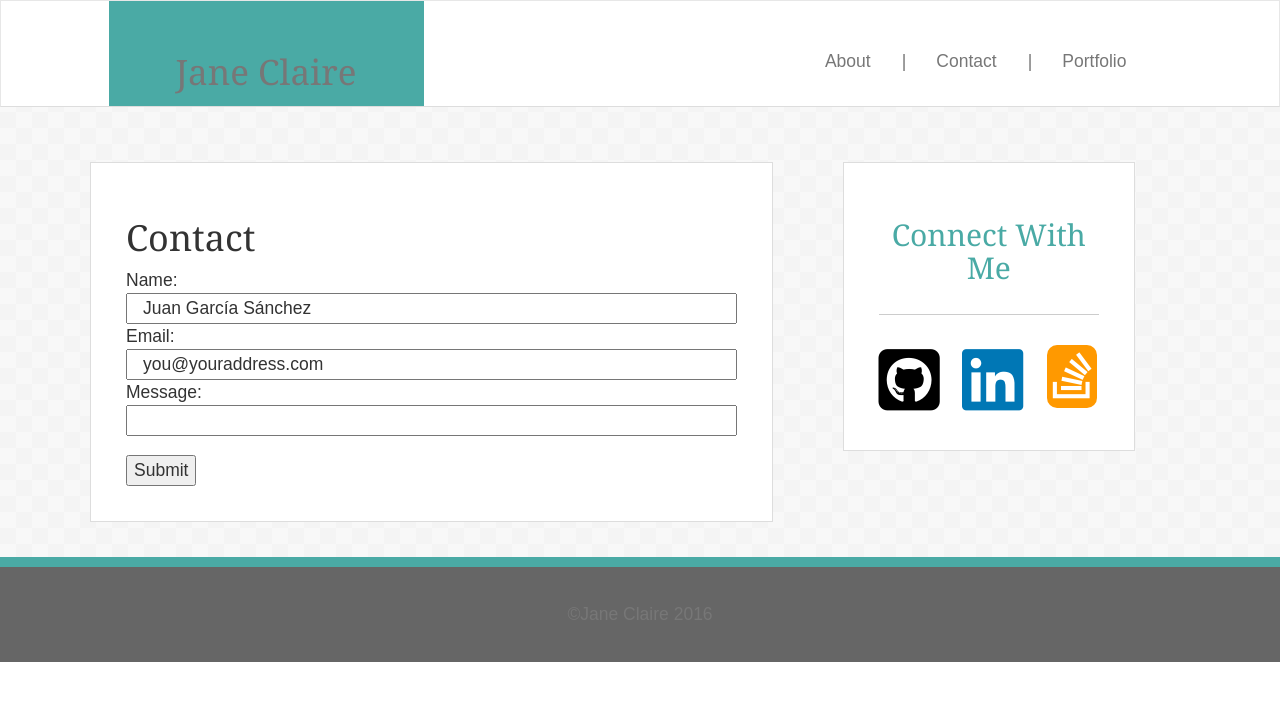
After one commit to pixiephreak/GWCB_bootstrap-portfolio, a PHP site: page /contact.html in a window 1280 px wide. The commit adds this page. Shown: the top 701 px of the page. Run offline with PHP 8.4, Linux system fonts and the light colour scheme; some libraries are stand-ins or nearby versions.

Commit message:
add contact page

```diff
--- a/assets/css/style.css
+++ b/assets/css/style.css
@@ -55,6 +55,8 @@ h1, h2 {font-family: 'Georgia', Times, Times New Roman, serif;}
 .navbar-header {
 	height: 6em;
 	padding-left: 7em;
+	/*doesn't override bootstrap css :(*/
+	color: #fff;
 }
 
 .navbar-collapse {
--- /dev/null
+++ b/contact.html
@@ -0,0 +1,108 @@
+<!DOCTYPE html>
+<html lang="en">
+<head>
+  <meta charset="utf-8">
+  <meta http-equiv="X-UA-Compatible" content="IE=edge">
+  <meta name="viewport" content="width=device-width, initial-scale=1">
+
+  <title>Bootstrap Responsive Portfolio &#x21e8; About</title>
+  <!-- reset styles for uniformity accross browsers -->
+  <link rel="stylesheet" type="text/css" href="assets/css/reset.css">
+  <!-- Latest compiled and minified CSS -->
+  <link rel="stylesheet" href="https://maxcdn.bootstrapcdn.com/bootstrap/3.3.7/css/bootstrap.min.css" integrity="sha384-BVYiiSIFeK1dGmJRAkycuHAHRg32OmUcww7on3RYdg4Va+PmSTsz/K68vbdEjh4u" crossorigin="anonymous">
+  <!-- font awesome -->
+  <script src="https://use.fontawesome.com/bdf18541d4.js"></script>
+  <!-- custom css -->
+  <link rel="stylesheet" type="text/css" href="assets/css/style.css">
+
+  <!-- HTML5 shim and Respond.js for IE8 support of HTML5 elements and media queries -->
+  <!-- WARNING: Respond.js doesn't work if you view the page via file:// -->
+    <!--[if lt IE 9]>
+      <script src="https://oss.maxcdn.com/html5shiv/3.7.3/html5shiv.min.js"></script>
+      <script src="https://oss.maxcdn.com/respond/1.4.2/respond.min.js"></script>
+      <![endif]-->
+    </head>
+
+    <body>
+      <div class="container-fluid">
+
+        <!-- header containter -->
+        <nav class="navbar navbar-default">
+          <div class="container-fluid" id="nav">
+            <!-- Brand and toggle get grouped for better mobile display -->
+            <div class="navbar-header">
+              <button type="button" class="navbar-toggle collapsed" data-toggle="collapse" data-target="#bs-example-navbar-collapse-1" aria-expanded="false">
+                <span class="sr-only">Toggle navigation</span>
+                <span class="icon-bar"></span>
+                <span class="icon-bar"></span>
+                <span class="icon-bar"></span>
+              </button>
+              <a class="navbar-brand col-xs-12" href="#">Jane Claire</a>
+            </div>
+
+            <!-- Collect the nav links, forms, and other content for toggling -->
+            <div class="collapse navbar-collapse" id="bs-example-navbar-collapse-1">
+              <ul class="nav navbar-nav navbar-right ">
+                <li><a href="index.html">About <span id="pipe">|</span> <span class="sr-only">(current)</span></a></li>
+                <li><a href="contact.html">Contact <span id="pipe">|</span></a></li>
+                <li><a href="portfolio.html">Portfolio</a></li>
+              </ul>
+            </div><!-- /.navbar-collapse -->
+          </div><!-- /.container-fluid -->
+        </nav>
+        <!-- content container -->
+        <div class="container">
+          <div class="row">
+            <div class="col-md-7 body-content">
+             <div id="content">
+              <h1>Contact</h1>
+              <form action="action_page.php">
+                Name:<br>
+                <input class="input-box col-xs-12" type="text" name="name" value="Juan García Sánchez" >
+                <br>
+                Email:<br>
+                <input class="input-box col-xs-12" type="text" name="e-mail" value="you@youraddress.com">
+                <br>
+                Message:<br>
+                <input class="input-box col-xs-12" id="message" type="text" name="e-message" value="">
+                <br><br>
+                <input class="submit" id="submit" type="submit" value="Submit">
+              </form>
+            </div>
+          </div>
+          <div class="col-md-3 body-content text-center">
+            <h2>Connect With Me</h2>
+            <div class="row">
+              <div class="col-xs-3 col-md-12 col-lg-4">
+                <a href="https://github.com/pixiephreak"><i class="fa fa-github-square fa-1x social-icon" id="github" aria-hidden="true"></i></a>
+              </div>
+              <div class="col-xs-3 col-md-12 col-lg-4"
+              <a href="https://www.linkedin.com/in/jane-claire-remick/"><i class="fa fa-linkedin-square fa-1x social-icon" id="linkedin" aria-hidden="true"></i></a>
+            </div>
+            <div class="col-xs-3col-md-12 col-lg-4"
+            <a href="http://stackoverflow.com/users/6055136/j-c/"><i class="fa fa-stack-overflow fa-1x social-icon" id="stackoverflow" aria-hidden="true"></i></a>
+          </div>
+        </div>
+      </div>
+    </div>
+  </div>
+
+</div>
+
+<footer class="footer">
+  <div class="container" id="footer">
+    <p class="text-muted text-center">&#169;Jane Claire 2016</p>
+  </div>
+</footer>
+<!-- TO-DO: add containter/row/col divs for content and social -->
+<!-- TO-DO: add footer containter -->
+
+<!-- jQuery (necessary for Bootstrap's JavaScript plugins) -->
+<script src="https://ajax.googleapis.com/ajax/libs/jquery/1.12.4/jquery.min.js"></script>
+<!-- Include all compiled plugins (below), or include individual files as needed -->
+<!-- Latest compiled and minified JavaScript -->
+<script src="https://maxcdn.bootstrapcdn.com/bootstrap/3.3.7/js/bootstrap.min.js" integrity="sha384-Tc5IQib027qvyjSMfHjOMaLkfuWVxZxUPnCJA7l2mCWNIpG9mGCD8wGNIcPD7Txa" crossorigin="anonymous"></script>
+
+</body>
+
+</html>
```
